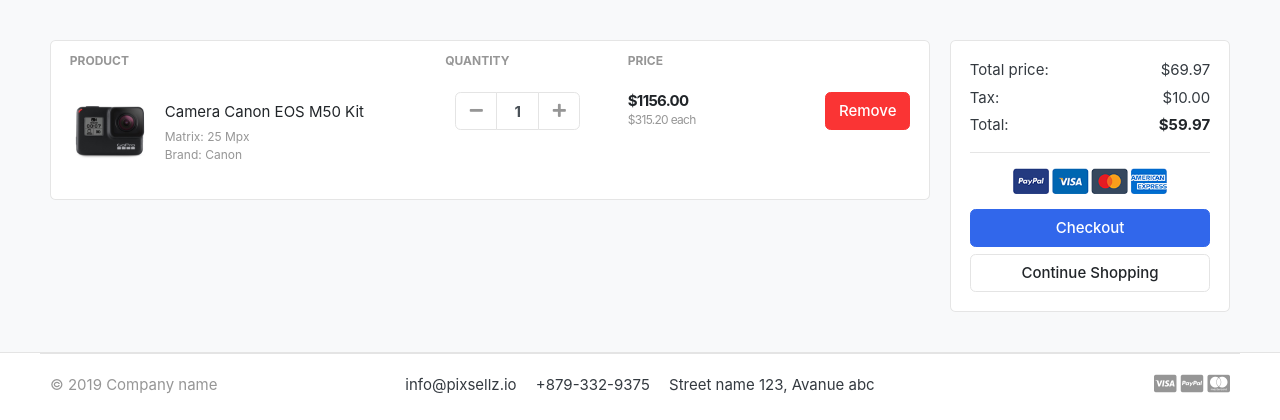
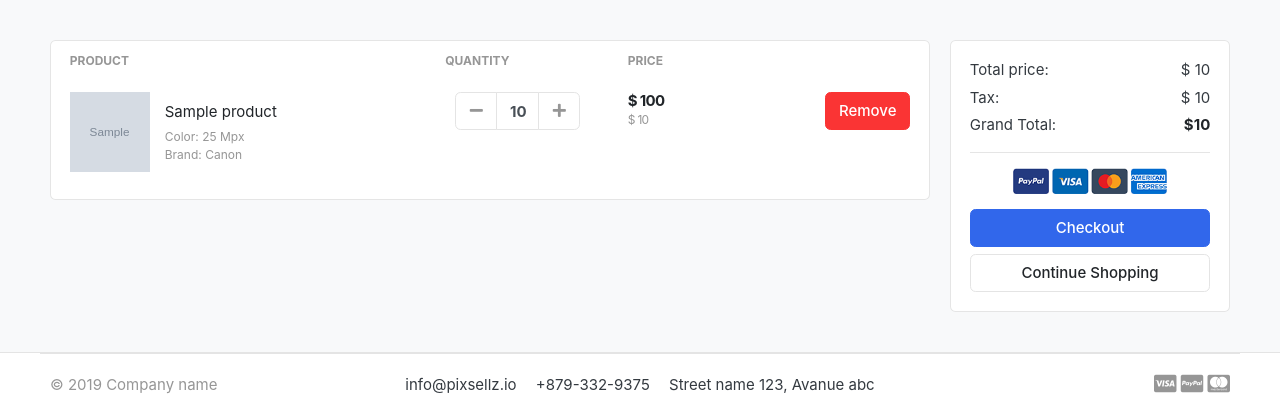
Before and after one commit to Mazed/GreatKart, a Django app: template templates/store/cart.html in a window 1280 px wide. Shown: the part 118-538 px from the top of the page. Run offline with Django 4.2, Linux system fonts and the light colour scheme; tables that the repository leaves empty hold one stand-in row (values such as "Sample post"); the template is opened without the code that fills it: values that come from a table or form of the project are taken from there, most other values are stand-ins (such as "Sample title", 1, 10 or a date in 2020); grey boxes marked "Sample" are stand-in pictures; some libraries are stand-ins or nearby versions; some web fonts are replaced.

Commit message:
My Third Commit

```diff
--- a/carts/models.py
+++ b/carts/models.py
@@ -18,5 +18,8 @@
     quantity = models.IntegerField()
     is_active = models.BooleanField(default=True)
 
+    def sub_total(self):
+        return self.product.price * self.quantity
+
     def __str__(self):
         return self.product
--- a/carts/urls.py
+++ b/carts/urls.py
@@ -2,5 +2,8 @@
 from . import views
 
 urlpatterns = [
-    path('', views.cart, name='cart')
+    path('', views.cart, name='cart'),
+    path('add_cart/<int:product_id>/', views.add_cart, name='add_cart'),
+    path('remove_cart/<int:product_id>/', views.remove_cart, name='remove_cart'),
+    path('remove_cart_item/<int:product_id>/', views.remove_cart_item, name='remove_cart_item'),
 ]
--- a/templates/store/cart.html
+++ b/templates/store/cart.html
@@ -1,13 +1,9 @@
 {% extends 'base.html' %}
 {% load static %}
-
 {% block content %}
-
     <section class="section-content padding-y bg">
         <div class="container">
-
             <!-- ============================ COMPONENT 1 ================================= -->
-
             <div class="row">
                 <aside class="col-lg-9">
                     <div class="card">
@@ -17,17 +13,24 @@
                                     <th scope="col">Product</th>
                                     <th scope="col" width="120">Quantity</th>
                                     <th scope="col" width="120">Price</th>
-      <th scope="col" class="text-right" width="200"> </th>
+                                    <th scope="col" class="text-right" width="200"></th>
                                 </tr>
                             </thead>
                             <tbody>
+                                {% for cart_item in cart_items %}
                                     <tr>
                                         <td>
                                             <figure class="itemside align-items-center">
-                <div class="aside"><img src="{% static './images/items/11.jpg' %}" class="img-sm"></div>
+                                                <div class="aside">
+                                                    <img src="{{ cart_item.product.images.url }}" class="img-sm">
+                                                </div>
                                                 <figcaption class="info">
-                    <a href="#" class="title text-dark">Camera Canon EOS M50 Kit</a>
-                    <p class="text-muted small">Matrix: 25 Mpx <br> Brand: Canon</p>
+                                                    <a href="#" class="title text-dark">{{ cart_item.product.product_name }}</a>
+                                                    <p class="text-muted small">
+                                                        Color: 25 Mpx
+                                                        <br>
+                                                        Brand: Canon
+                                                    </p>
                                                 </figcaption>
                                             </figure>
                                         </td>
@@ -36,63 +39,82 @@
                                             <div class="col">
                                                 <div class="input-group input-spinner">
                                                     <div class="input-group-prepend">
-                                <button class="btn btn-light" type="button" id="button-plus"> <i class="fa fa-minus"></i> </button>
+                                                        <a href="{% url 'remove_cart' cart_item.product.id %}" class="btn btn-light" type="button" id="button-plus">
+                                                            <i class="fa fa-minus"></i>
+                                                        </a>
                                                     </div>
-                                <input type="text" class="form-control"  value="1">
+                                                    <input type="text" class="form-control"  value="{{ cart_item.quantity}}">
                                                     <div class="input-group-append">
-                                <button class="btn btn-light" type="button" id="button-minus"> <i class="fa fa-plus"></i> </button>
+                                                        <a href='{% url 'add_cart' cart_item.product.id %}'class="btn btn-light" type="button" id="button-minus">
+                                                            <i class="fa fa-plus"></i>
+                                                        </a>
                                                     </div>
-                            </div> <!-- input-group.// -->
-                        </div> <!-- col.// -->
+                                                </div>
+                                                <!-- input-group.// -->
+                                            </div>
+                                            <!-- col.// -->
                                         </td>
                                         <td>
                                             <div class="price-wrap">
-                <var class="price">$1156.00</var>
-                <small class="text-muted"> $315.20 each </small>
-            </div> <!-- price-wrap .// -->
+                                                <var class="price">$ {{ cart_item.sub_total }}</var>
+                                                <small class="text-muted">$ {{ cart_item.product.price }}</small>
+                                            </div>
+                                            <!-- price-wrap .// -->
                                         </td>
                                         <td class="text-right">
-        <a href="" class="btn btn-danger"> Remove</a>
+                                            <a href="{% url 'remove_cart_item' cart_item.product.id %}" class="btn btn-danger">Remove</a>
                                         </td>
                                     </tr>
-
+                                {% endfor %}
                             </tbody>
                         </table>
-    </div> <!-- card.// -->
-
-        </aside> <!-- col.// -->
+                    </div>
+                    <!-- card.// -->
+                </aside>
+                <!-- col.// -->
                 <aside class="col-lg-3">
-
                     <div class="card">
                         <div class="card-body">
                             <dl class="dlist-align">
-                  <dt>Total price:</dt>
-                  <dd class="text-right">$69.97</dd>
+                                <dt>
+                                    Total price:
+                                </dt>
+                                <dd class="text-right">
+                                    $ {{ total }}
+                                </dd>
                             </dl>
                             <dl class="dlist-align">
-                  <dt>Tax:</dt>
-                  <dd class="text-right"> $10.00</dd>
+                                <dt>
+                                    Tax:
+                                </dt>
+                                <dd class="text-right">
+                                    $ {{ tax }}
+                                </dd>
                             </dl>
                             <dl class="dlist-align">
-                  <dt>Total:</dt>
-                  <dd class="text-right text-dark b"><strong>$59.97</strong></dd>
+                                <dt>
+                                    Grand Total:
+                                </dt>
+                                <dd class="text-right text-dark b">
+                                    <strong>${{ grand_total }}</strong>
+                                </dd>
                             </dl>
                             <hr>
                             <p class="text-center mb-3">
-                    <img src="{% static './images/misc/payments.png'%}" height="26">
+                                <img src="{% static './images/misc/payments.png' %}" height="26">
                             </p>
-                <a href="./place-order.html" class="btn btn-primary btn-block"> Checkout </a>
+                            <a href="./place-order.html" class="btn btn-primary btn-block">Checkout</a>
                             <a href="./store.html" class="btn btn-light btn-block">Continue Shopping</a>
-            </div> <!-- card-body.// -->
-            </div> <!-- card.// -->
-
-    </aside> <!-- col.// -->
-
-
-    </div> <!-- row.// -->
+                        </div>
+                        <!-- card-body.// -->
+                    </div>
+                    <!-- card.// -->
+                </aside>
+                <!-- col.// -->
+            </div>
+            <!-- row.// -->
             <!-- ============================ COMPONENT 1 END .// ================================= -->
-
-    </div> <!-- container .//  -->
+        </div>
+        <!-- container .//  -->
     </section>
-
 {% endblock %}
--- a/templates/store/product_detail.html
+++ b/templates/store/product_detail.html
@@ -72,7 +72,7 @@
         {% if single_product.stock <= 0 %}
         <h5 class='text-danger'>Out of Stock</h5>
         {% else %}
-        <a href="./product-detail.html" class="btn  btn-primary"> <span class="text">Add to cart</span> <i class="fas fa-shopping-cart"></i>  </a>
+        <a href="{% url 'add_cart' single_product.id %}" class="btn  btn-primary"> <span class="text">Add to cart</span> <i class="fas fa-shopping-cart"></i>  </a>
         {% endif %}
       </article> <!-- product-info-aside .// -->
             </main> <!-- col.// -->
```
Also changed, not shown: carts/views.py (+77 -3 lines). Lines whose indentation alone changed are shown as unchanged.
